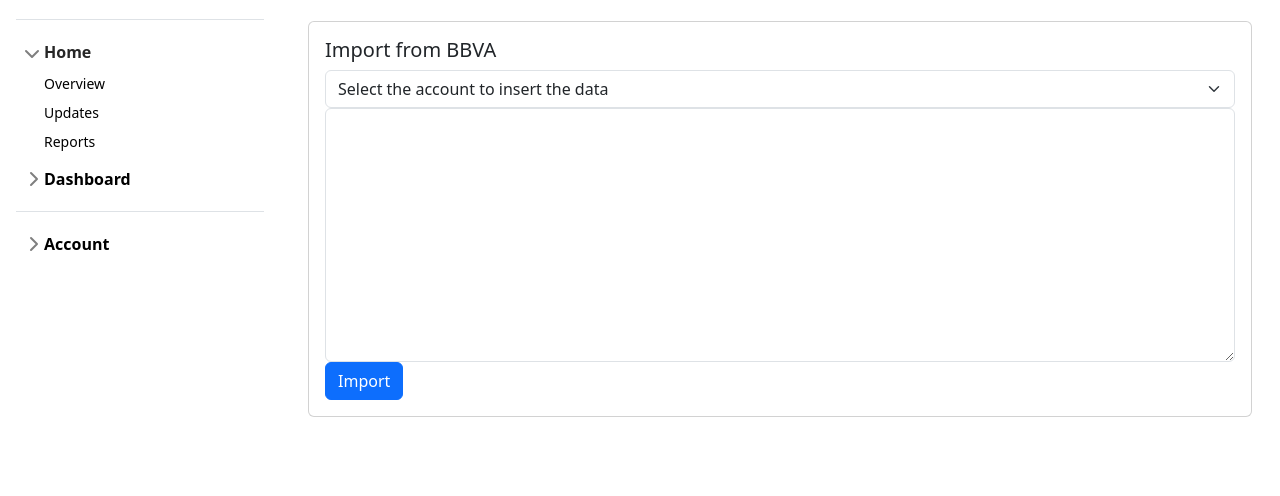
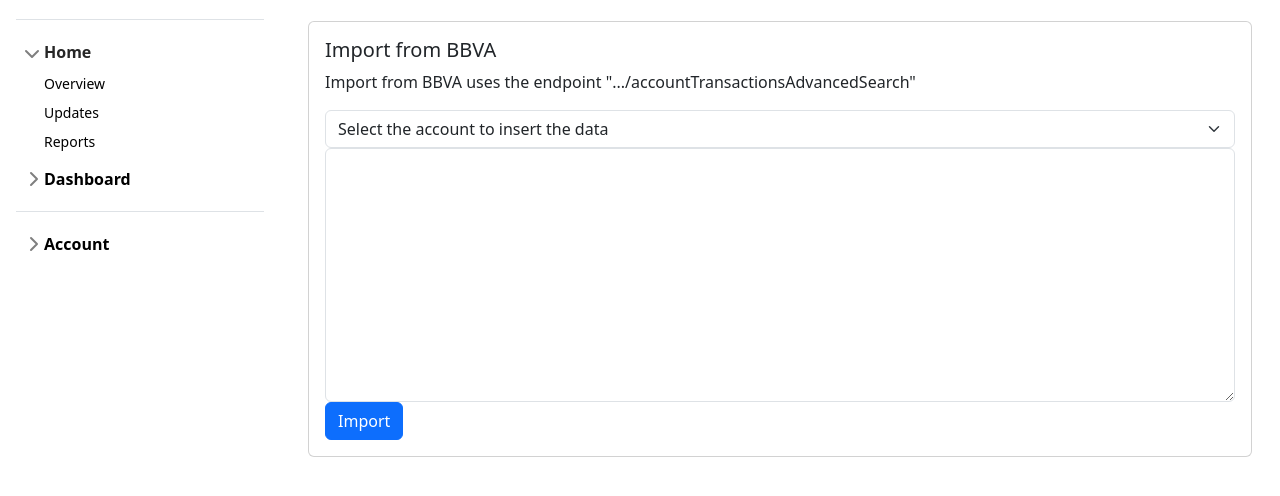
Before and after one commit to agpetrovici/finance-board, a Flask app: page /imports/bbva in a window 1280 px wide. Shown: the part 43-539 px from the top of the page. Run offline with Flask 3, Linux system fonts and the light colour scheme; some libraries are stand-ins or nearby versions.

Commit message:
docs: add description for BBVA import endpoint in template

```diff
--- a/app/backend/routes/imports/templates/imports/tpl_bbva.html
+++ b/app/backend/routes/imports/templates/imports/tpl_bbva.html
@@ -13,6 +13,7 @@
             <div class="card">
                 <div class="card-body">
                     <h5 class="card-title">Import from BBVA</h5>
+                    <p>Import from BBVA uses the endpoint ".../accountTransactionsAdvancedSearch"</p>
                     {{ generate_account_options(accounts) }}
                     <textarea class="form-control" id="bbva-data" rows="10"></textarea>
                     <button class="btn btn-primary" id="bbva-import">Import</button>
```
